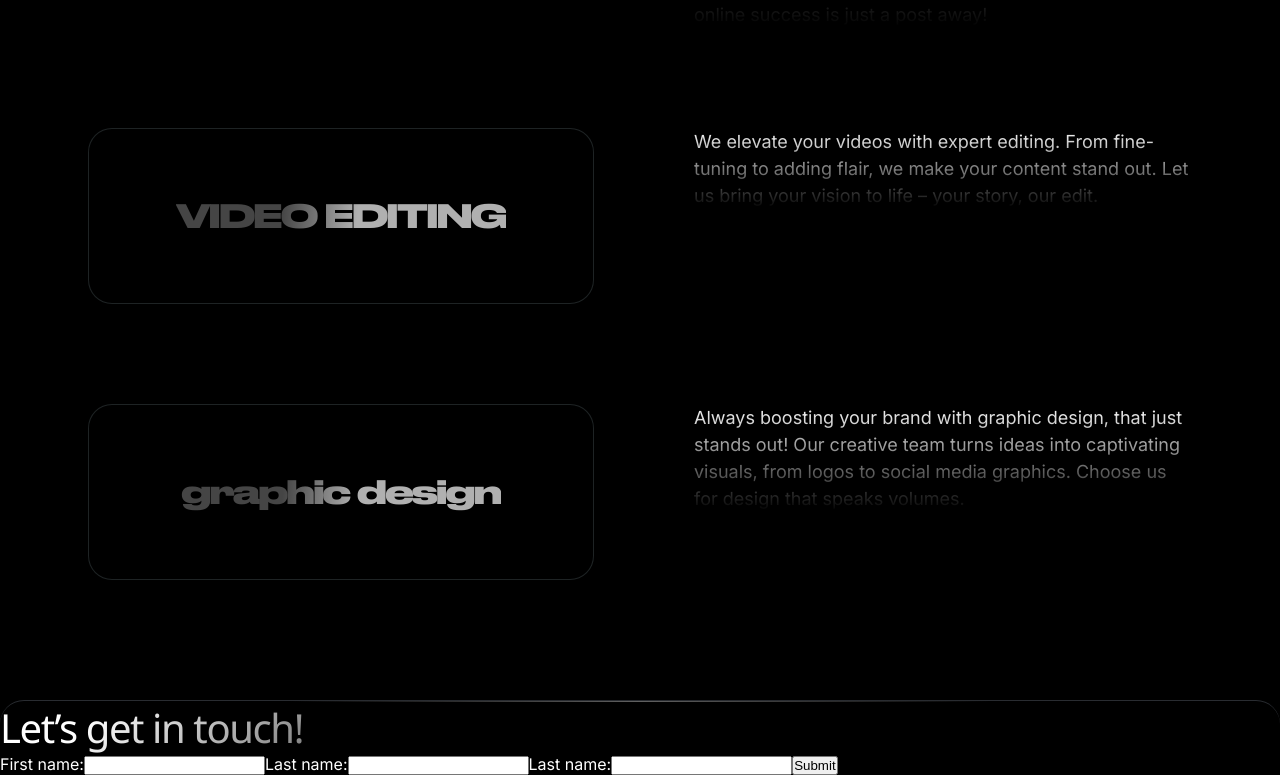
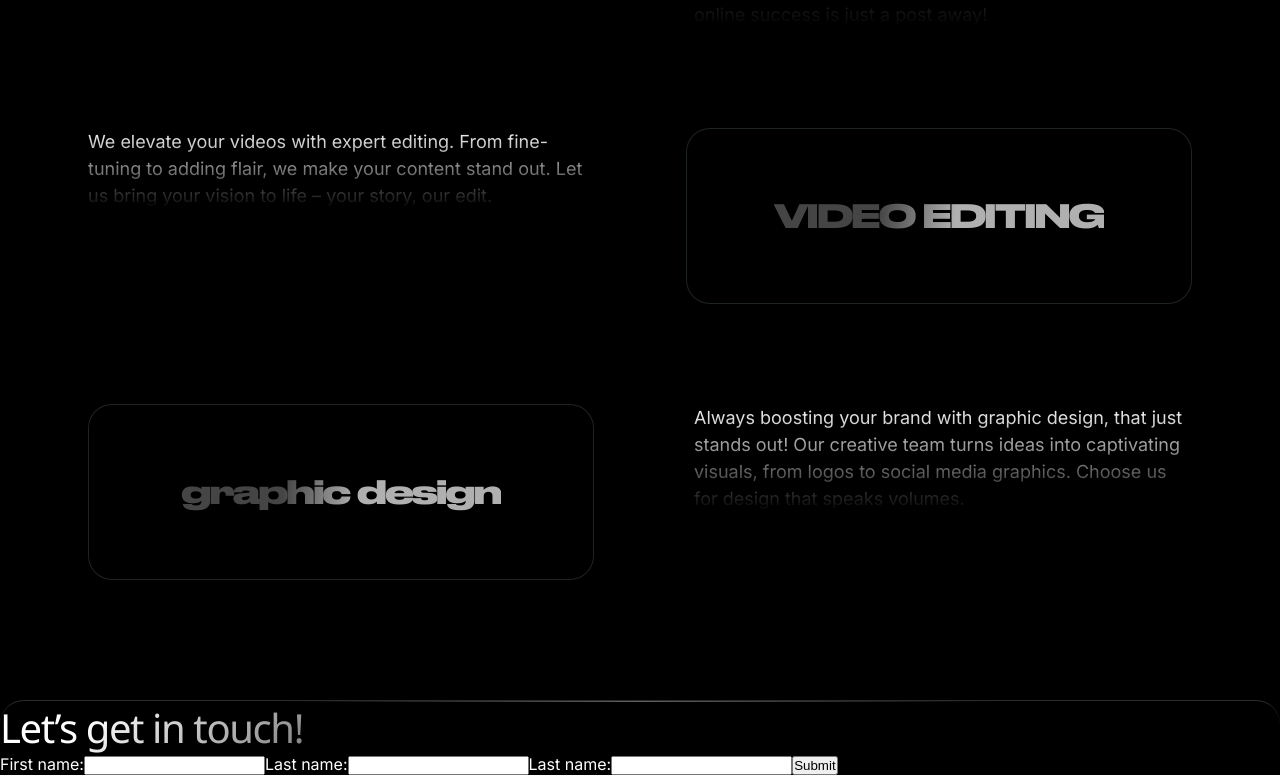
Before and after one commit to Svobyyy/daliksy, a Next.js app: page / in a window 1280 px wide. Shown: the part 1913-2688 px from the top of the page. Built offline with nearby package versions, Linux system fonts and the light colour scheme.

Commit message:
Categories

```diff
--- a/app/components/Categories/Categories.jsx
+++ b/app/components/Categories/Categories.jsx
@@ -21,15 +21,15 @@ const Categories = () => {
         </p>
       </div>
 
-      <div className={styles.category}>
-        <div className={styles.card}>
-          <h2>VIDEO EDITING</h2>
-        </div>
+      <div className={`${styles.category} ${styles.reverse}`}>
         <p>
           We elevate your videos with expert editing. From fine-tuning to adding
           flair, we make your content stand out. Let us bring your vision to
           life – your story, our edit.
         </p>
+        <div className={styles.card}>
+          <h2>VIDEO EDITING</h2>
+        </div>
       </div>
 
       <div className={styles.category}>
--- a/app/components/Categories/Categories.module.css
+++ b/app/components/Categories/Categories.module.css
@@ -85,9 +85,15 @@
     gap: 40px;
   }
 
+  .reverse {
+    flex-direction: column-reverse;
+  }
+
+
   .card {
     width: 100%;
   }
+
 }
 
 @media only screen and (max-width: 400px) {
```
